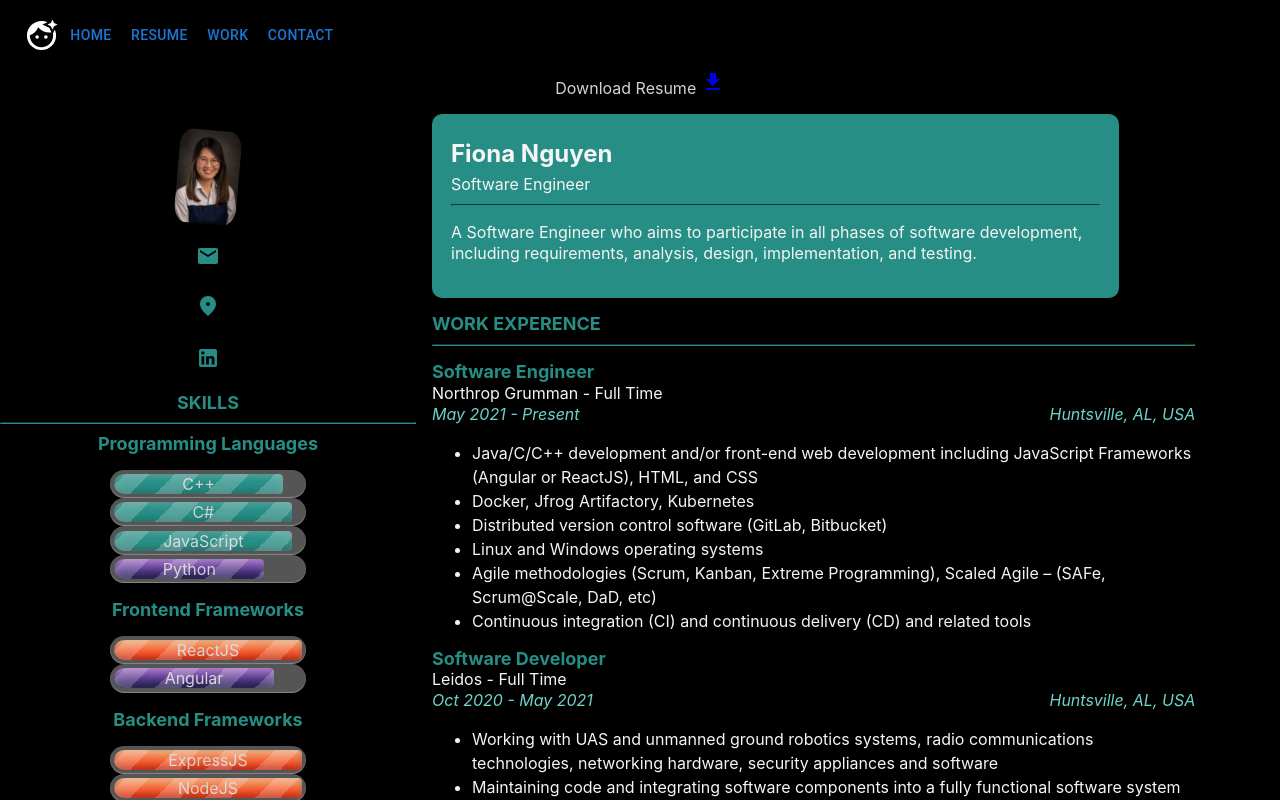
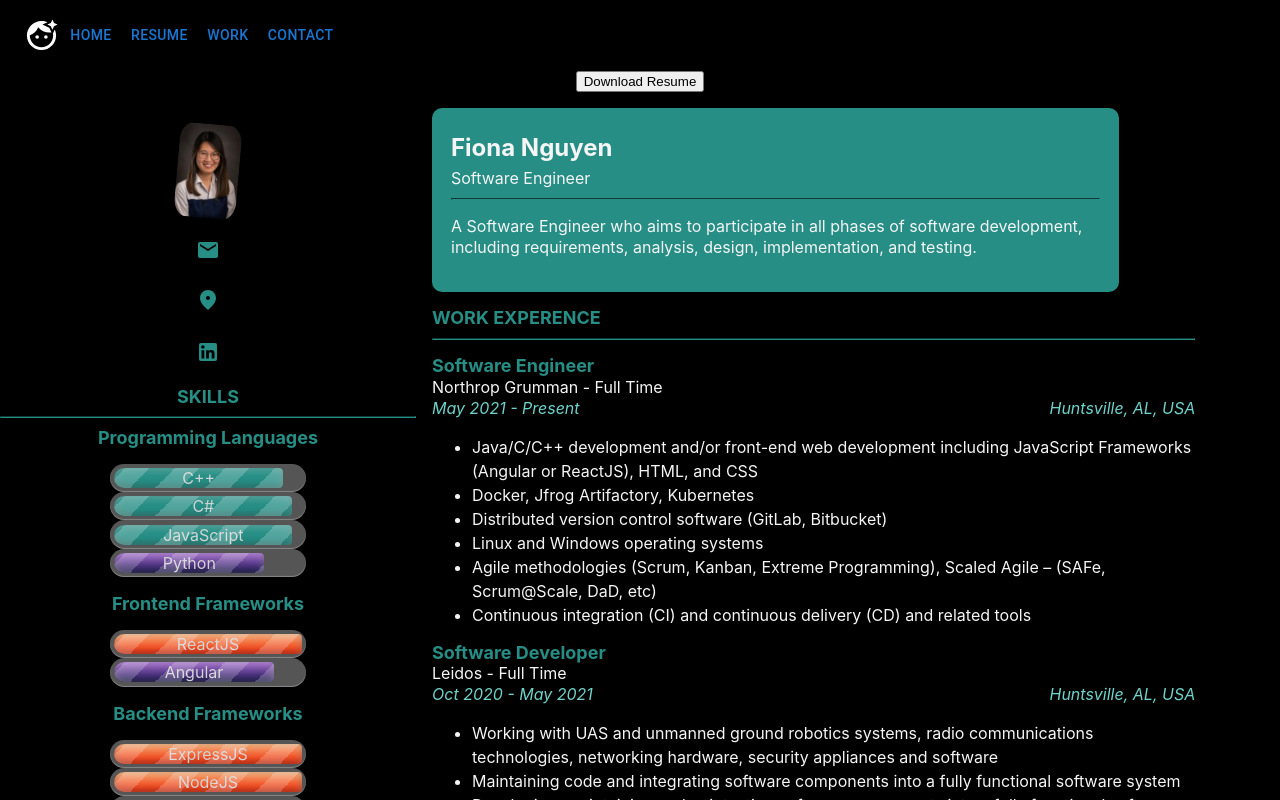
Before and after one commit to FionaDN87/fionaPort, a React (Create React App) app in the folder client/: page /Resume in a window 1280 px wide. Shown: the top 800 px of the page. Built offline with nearby package versions, Linux system fonts and the light colour scheme.

Commit message:
Added Resume to download

```diff
--- a/client/src/components/Resume.js
+++ b/client/src/components/Resume.js
@@ -10,11 +10,11 @@
 import '.././styles/bodyPageStyle.css';
 import { Link } from 'react-router-dom';
 import Button from '@mui/material/Button';
-
+import FionaResume from '.././resume/PDF_Nguyen, Fiona_Resume_2022.PDF';
 const Resume = () => {
     return(
         <div className="centerStyle">
-            Download Resume <a href='.././resume/PDF_Nguyen,Fiona_Resume_2022.PDF' download><DownloadIcon/></a>
+            <input type="button" onClick={() => setTimeout(() => window.open(FionaResume), 100)} value="Download Resume" />
             <p></p>
             <Box sx={{ flexGrow: 1}}>
                 <Grid container spacing={2}>
```
Also changed, not shown: 1 other file (tests, documents, lock files or other folders).
